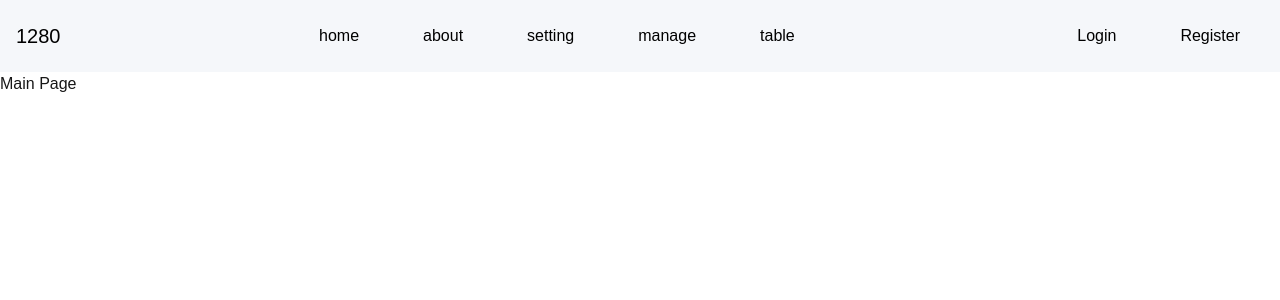
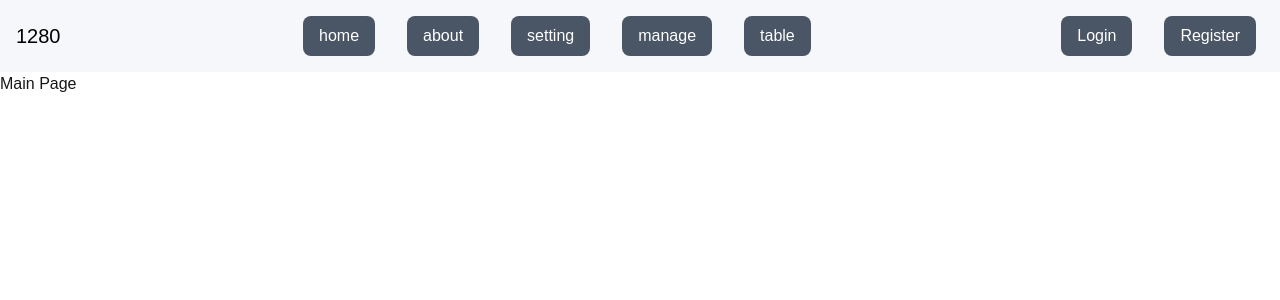
Before and after one commit to ZenitHTH/simple-pos, a Next.js app: page / in a window 1280 px wide. Shown: the top 300 px of the page. Built offline with nearby package versions, Linux system fonts and the light colour scheme.

Commit message:
add bg-color button / width-full in mobile scene

```diff
--- a/src/app/components/nav.tsx
+++ b/src/app/components/nav.tsx
@@ -89,13 +89,13 @@ function Nav() {
           </button>
         </div>
         <div
-          className={`${toggle! && windowSize.innerWidth < 768 ? "hidden" : "flex"} flex-col md:flex-row`}
+          className={`${toggle! && windowSize.innerWidth < 768 ? "hidden" : "flex"} flex-col md:flex-row `}
         >
           {itemNav.map((item: itemNavInf) => {
             return (
-              <div className="my-2 md:mx-4" key={item.id}>
-                <button className="px-4 py-2 rounded-lg ">
-                  <Link href={item.link} className="text-black text-center">
+              <div className="my-2 md:mx-4 " key={item.id}>
+                <button className="w-full px-4 py-2 rounded-lg bg-gray-600">
+                  <Link href={item.link} className="text-white">
                     {item.name}
                   </Link>
                 </button>
@@ -104,13 +104,13 @@ function Nav() {
           })}
         </div>
         <div
-          className={`${toggle! && windowSize.innerWidth < 768 ? "hidden" : "flex"} flex-col md:flex-row`}
+          className={`${toggle! && windowSize.innerWidth < 768 ? "hidden" : "flex"} flex-col md:flex-row m`}
         >
           {itemNavLogin.map((item: itemNavInf) => {
             return (
               <div className="my-2 md:mx-4" key={item.id}>
-                <button className="px-4 py-2">
-                  <Link href={item.link} className="text-black">
+                <button className="w-full px-4 py-2 rounded-lg bg-gray-600">
+                  <Link href={item.link} className="text-white">
                     {item.name}
                   </Link>
                 </button>
```
